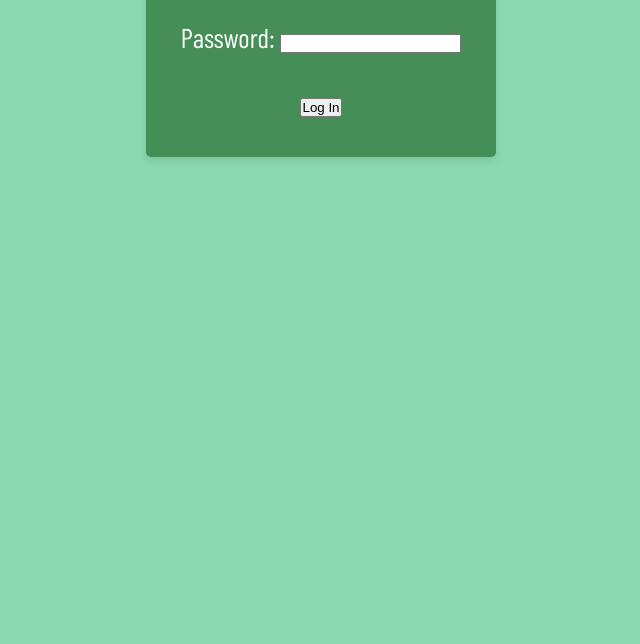
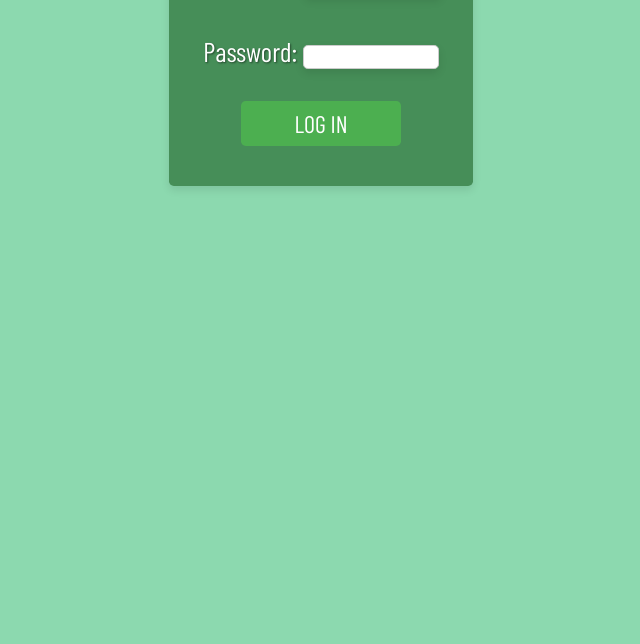
Before and after one commit to syrup786/tanishqrealm, a plain HTML site: page index.html in a window 1280 px wide. Shown: the part 156-800 px from the top of the page, without its empty margins (319-959 px from the left). Drawn offline with nearby package versions, Linux system fonts and the light colour scheme.

Commit message:
Update index.html

```diff
--- a/index.html
+++ b/index.html
@@ -214,6 +214,7 @@ details[open] summary::after {
     font-family: Barlow Condensed;
     font-size: var(--h1-font-size);
     color: var(--header-font-color);
+    text-shadow: 1px 1px 2px rgba(0, 0, 0, 0.5);
 
     display: flex;
     justify-content: center;
@@ -230,11 +231,48 @@ details[open] summary::after {
     box-shadow: 0 4px 8px rgba(0, 0, 0, 0.1);
 }
 
+input[type="text"], input[type="password"] {
+    margin-top: 1rem;
+    padding: 0 0.5rem;
+    height: 1.5rem;
+    border: 1px solid #ccc;
+    border-radius: 0.3rem;
+    box-sizing: border-box;
+    box-shadow: 0 4px 8px rgba(0, 0, 0, 0.1);
+    font-family: Barlow Condensed;
+    transition: border-color 0.3s ease, box-shadow 0.3s ease;
+}
+
+input[type="text"]:focus, input[type="password"]:focus {
+    border-color: #4CAF50;
+    box-shadow: 0 0 5px rgba(76, 175, 80, 0.5);
+    outline: none;
+}
+
+input[type="submit"] {
+    width: 10rem;
+    padding: 0.5rem;
+    background-color: #4CAF50;
+    font-family: Barlow Condensed;
+    text-transform: uppercase;
+    color: #fff;
+    border: none;
+    border-radius: 0.3rem;
+    font-size: 1.5rem;
+    cursor: pointer;
+    transition: background-color 0.3s ease;
+}
+
+input[type="submit"]:hover {
+    background-color: #45a049;
+}
+
 
 </style>
 
 </head>
 <body>
+
 
 <div class="logpage">
     <div id="login-form">
@@ -2450,6 +2488,7 @@ details[open] summary::after {
 </section>
 </main>
 
+
 <script>
     // Hardcoded credentials for demonstration
     const validUsername = "TBH";
```
